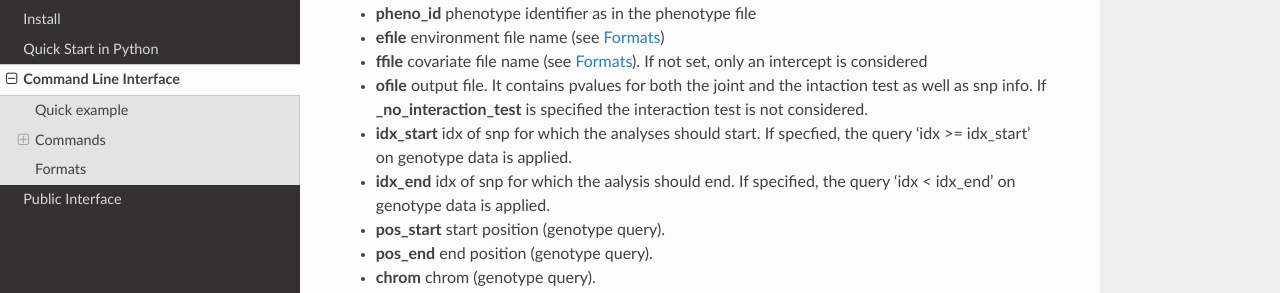
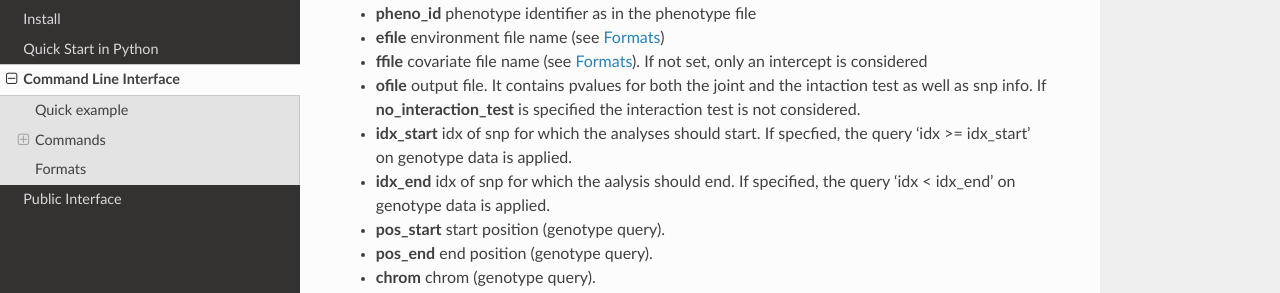
Before and after one commit to limix/struct-lmm, a Sphinx documentation site: the page built from doc/commandline.rst, in a window 1280 px wide and 900 px high, scrolled down 1053 px. Shown: the part 158-451 px from the top of the window. Built offline with Sphinx 7.4.7 and the Read the Docs theme 2.0.0, drawn with Linux system fonts in a browser that asks for light colours.

Commit message:
minor change

```diff
--- a/doc/commandline.rst
+++ b/doc/commandline.rst
@@ -66,7 +66,7 @@ Commands
   If not set, only an intercept is considered
 * **ofile** output file. It contains pvalues for both the joint
   and the intaction test as well as snp info.
-  If **_no_interaction_test** is specified the interaction test
+  If **no_interaction_test** is specified the interaction test
   is not considered.
 * **idx_start** idx of snp for which the analyses should start.
   If specfied, the query 'idx >= idx_start' on genotype data is applied.
```
